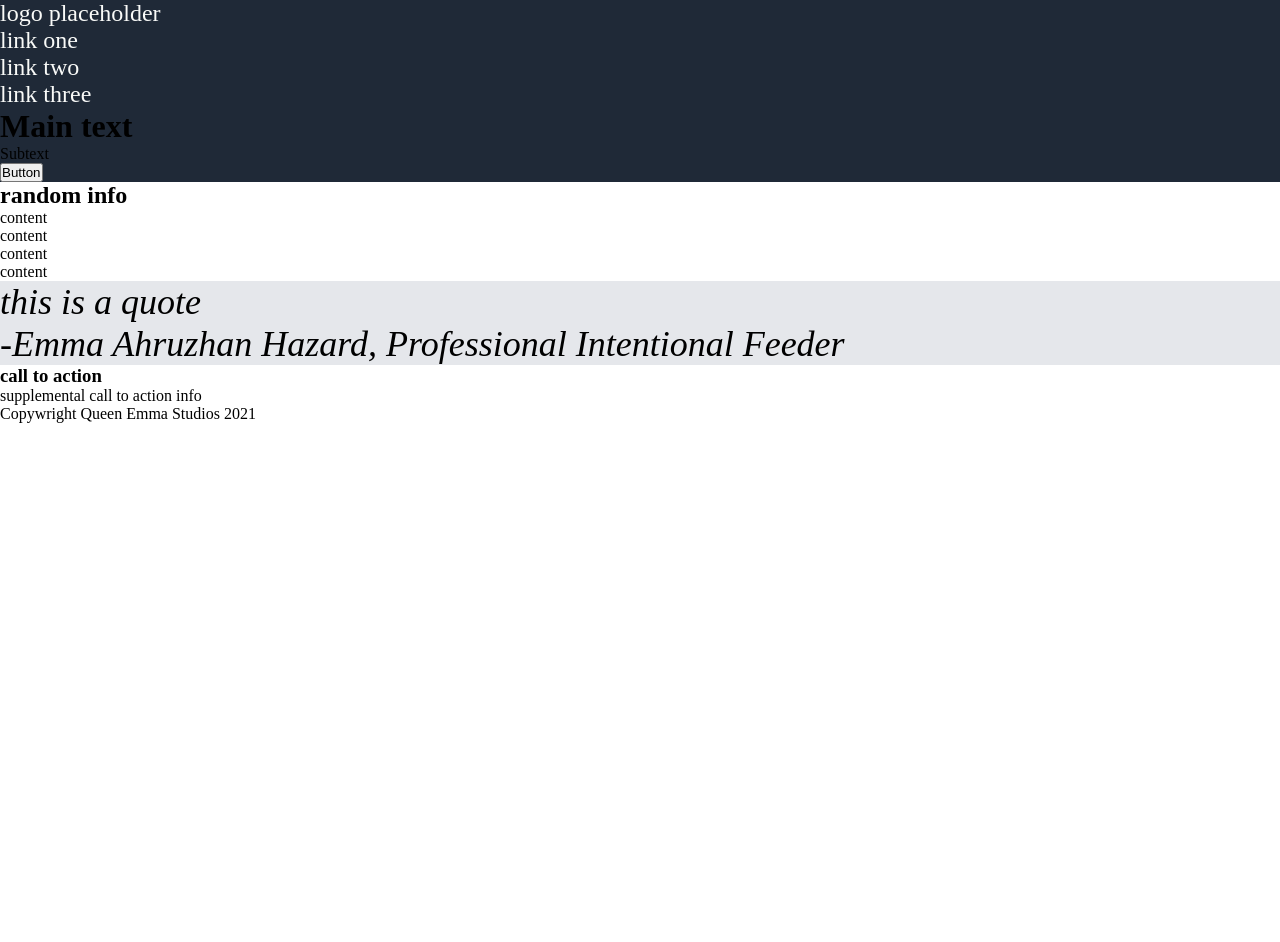
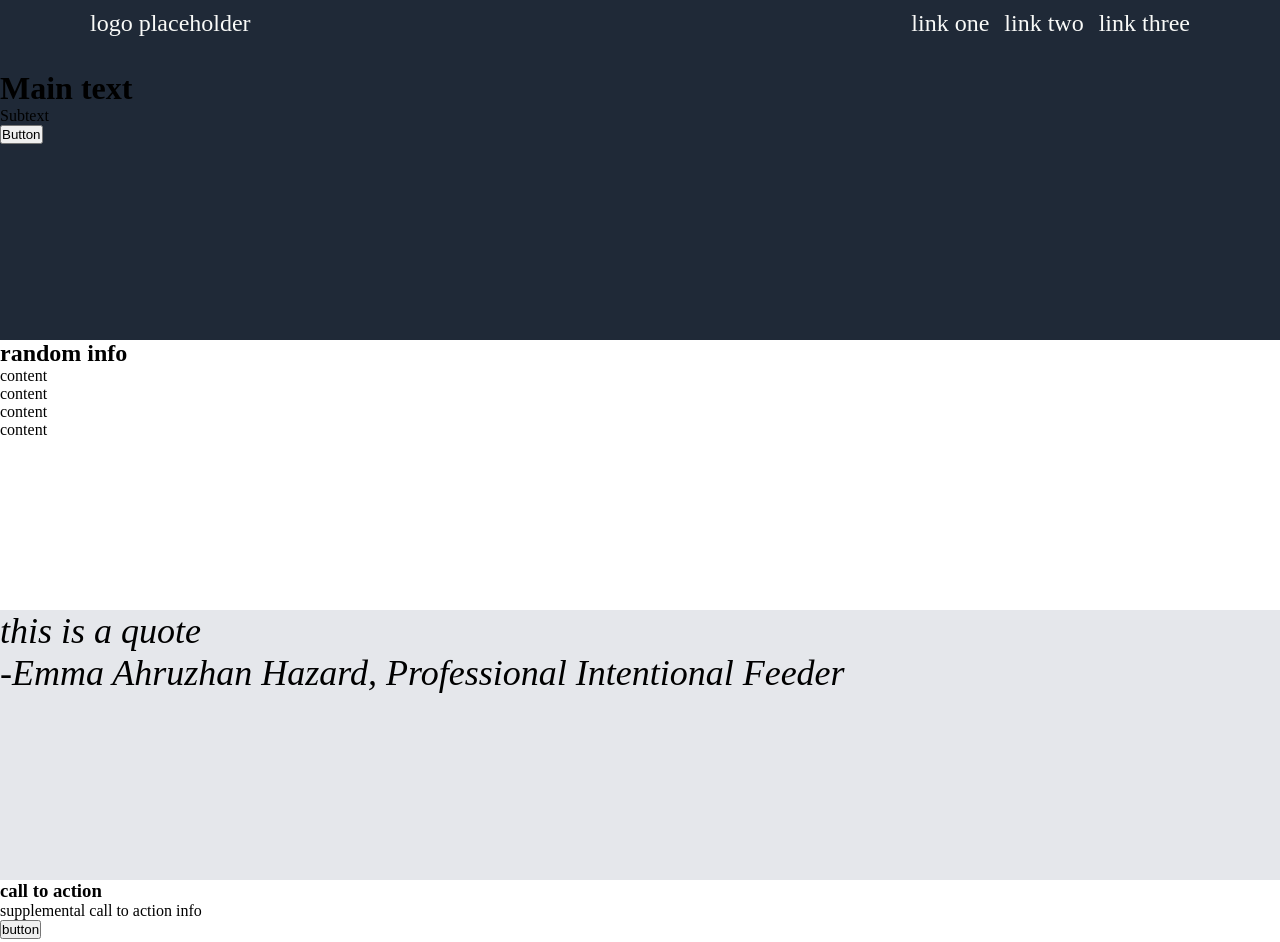
Before and after one commit to aidanjc19/Odin-Project-Landing-Page, a plain HTML site: page index.html in a window 1280 px wide. Shown: the top 942 px of the page. Before the commit the page ends 800 px from the top, so only its background shows below. Drawn offline with Linux system fonts and the light colour scheme.

Commit message:
added height to page and styling to some tags

```diff
--- a/index.html
+++ b/index.html
@@ -11,21 +11,22 @@
     <div class="header">
         <p class="header-logo">logo placeholder</p>
         <ul>
-            <li>link one</li>
-            <li>link two</li>
-            <li>link three</li>
+            <li><a>link one</a></li>
+            <li><a>link two</a></li>
+            <li><a>link three</a></li>
         </ul>
     </div>
     <div class="main">
-        <div class="intro">
+        <div class="section intro">
             <div>
                 <h1>Main text</h1>
                 <p>Subtext</p>
                 <button>Button</button>
             </div>
         </div>
-        <div class="info">
+        <div class="section info">
             <h2>random info</h2>
+            <div class="info-boxes">
                 <div class="info1">
                     <p>content</p>
                 </div>
@@ -39,14 +40,16 @@
                     <p>content</p>
                 </div>
             </div>
-        <div class="quote">
+        </div>
+        <div class="section quote">
             <p class="quote">this is a quote</p>
             <p class="creds">-Emma Ahruzhan Hazard, Professional Intentional Feeder</p>
         </div>
-        <div class="help">
+        <div class="section help">
             <div class="container">
                 <h3>call to action</h3>
                 <p>supplemental call to action info</p>
+                <button>button</button>
             </div>
         </div>
     </div>
--- a/style.css
+++ b/style.css
@@ -4,8 +4,15 @@
 }
 
 body {
+    height: 150vh;
     display: flex;
     flex-direction: column;
+}
+
+.main {
+    display: flex;
+    flex-direction: column;
+    flex: 1 0 auto; /* for main content to take up most of page */
 }
 
 .header, .intro {
@@ -15,6 +22,23 @@ body {
 .header {
     font-size: 24px;
     color: #F9FAF8;
+    height: 50px;
+    flex-shrink: 0; /* to stick header to top */
+    display: flex;
+    justify-content: space-between;
+    padding: 10px 90px;
+}
+.header-logo {
+
+}
+ul {
+    display: flex;
+    list-style: none;
+    gap: 15px;
+}
+
+.section {
+    flex: 1;
 }
 
 .intro {
@@ -30,4 +54,12 @@ body {
     font-size: 36px;
     font-style: italic;
     font-weight: lighter;
+    flex: 1;
 }
+
+.footer {
+    height: 50px;
+    flex-shrink: 0; /* to stick footer to bottom */
+    margin-top: auto;
+    background-color: #1F2937;
+}
```
Lines whose indentation alone changed are shown as unchanged.
